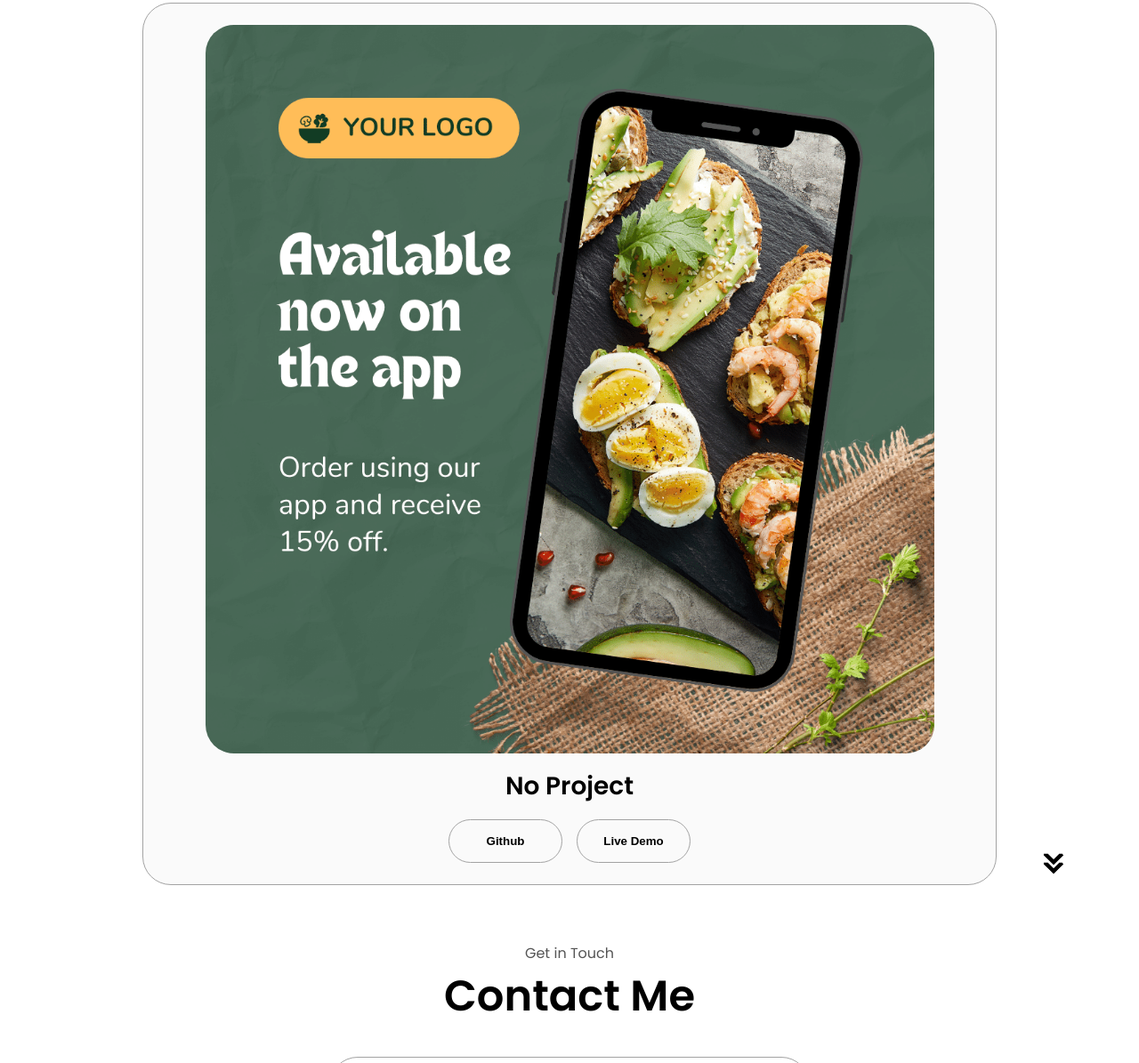
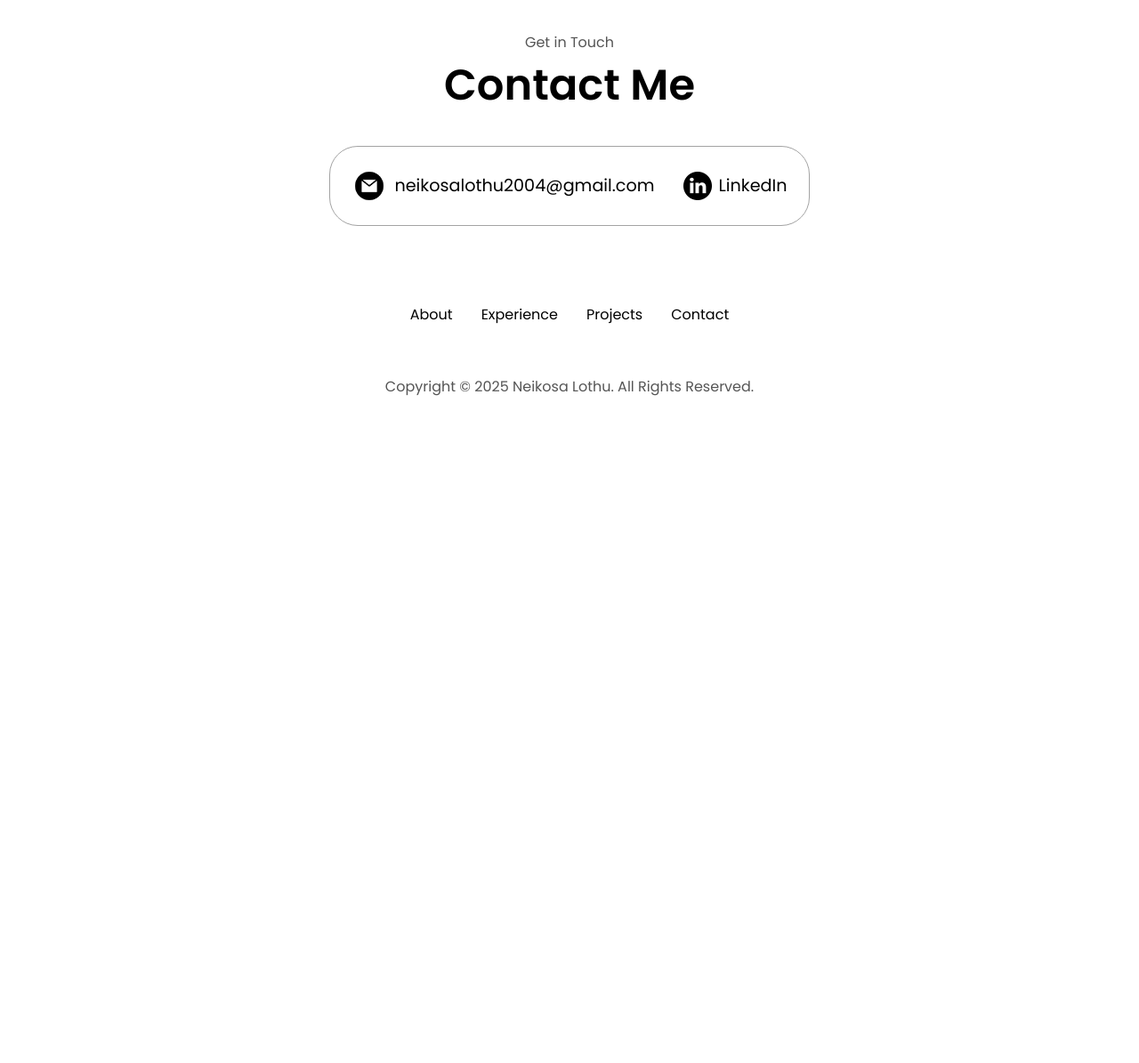
Before and after one commit to NeikosaLothu/html-css-js-portfolio, a plain HTML site: page index.html in a window 1280 px wide. Shown: the part 3168-4363 px from the top of the page at 89% size. After the commit the page ends 3662 px from the top, so only its background shows below. Drawn offline with Linux system fonts and the light colour scheme.

Commit message:
Update index.html

```diff
--- a/index.html
+++ b/index.html
@@ -206,7 +206,7 @@
                     class="icon"
                 />
                 <div>
-                    <h3>PostgreSQL</h3>
+                    <h3>Firebase</h3>
                     <p>Basic</p>
                 </div>
                 </article>
@@ -228,8 +228,8 @@
                     class="icon"
                 />
                 <div>
-                    <h3>Express JS</h3>
-                    <p>Intermediate</p>
+                    <h3>SQL</h3>
+                    <p>Basic</p>
                 </div>
                 </article>
                 <article>
@@ -307,30 +307,6 @@
                 </button>
             </div>
             </div>
-            <div class="details-container color-container">
-            <div class="article-container">
-                <img
-                src="./assets/project-3.png"
-                alt="Project 3"
-                class="project-img"
-                />
-            </div>
-            <h2 class="experience-sub-title project-title">No Project</h2>
-            <div class="btn-container">
-                <button
-                class="btn btn-color-2 project-btn"
-                onclick="location.href='https://github.com/'"
-                >
-                Github
-                </button>
-                <button
-                class="btn btn-color-2 project-btn"
-                onclick="location.href='https://github.com/'"
-                >
-                Live Demo
-                </button>
-            </div>
-            </div>
         </div>
         </div>
         <img
```
